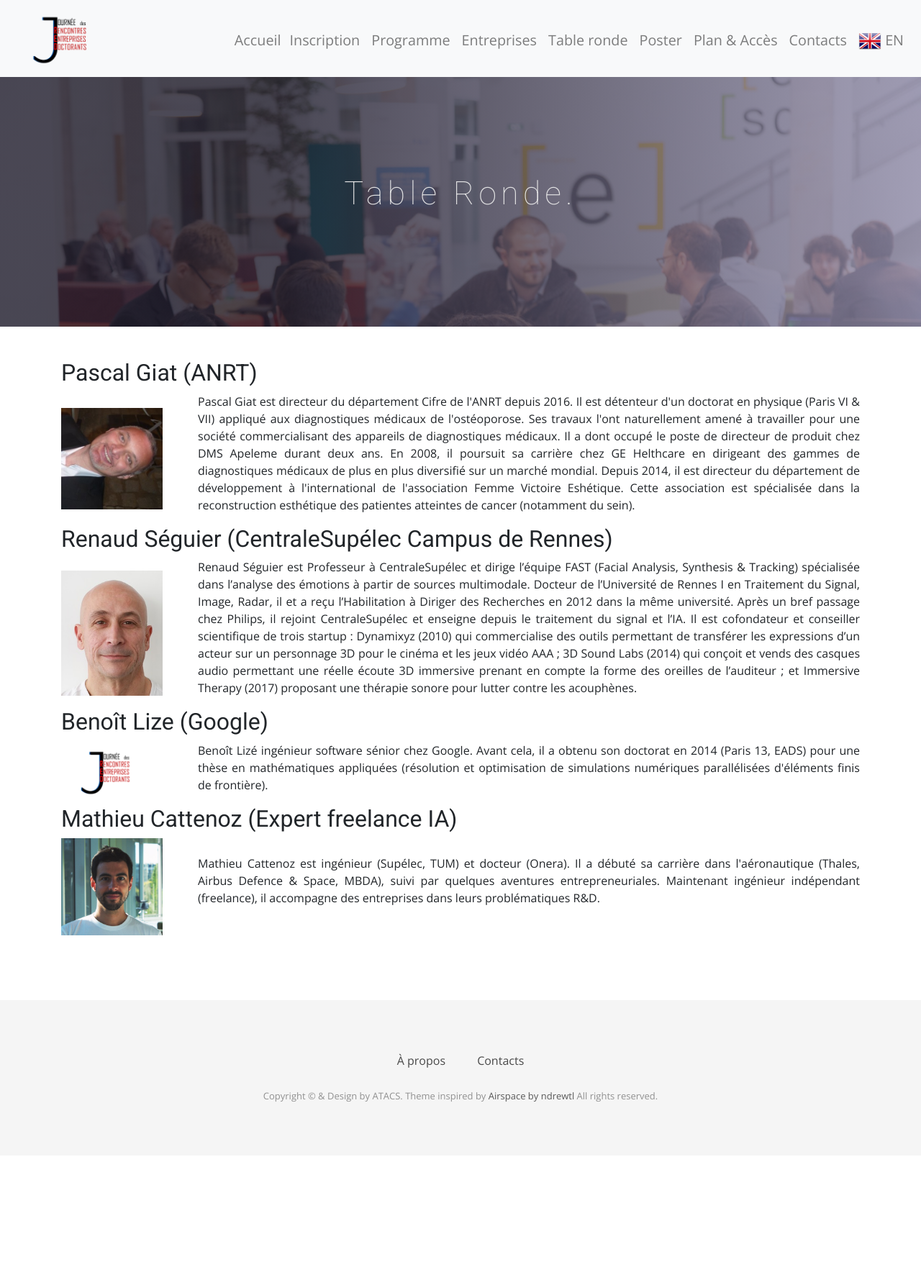
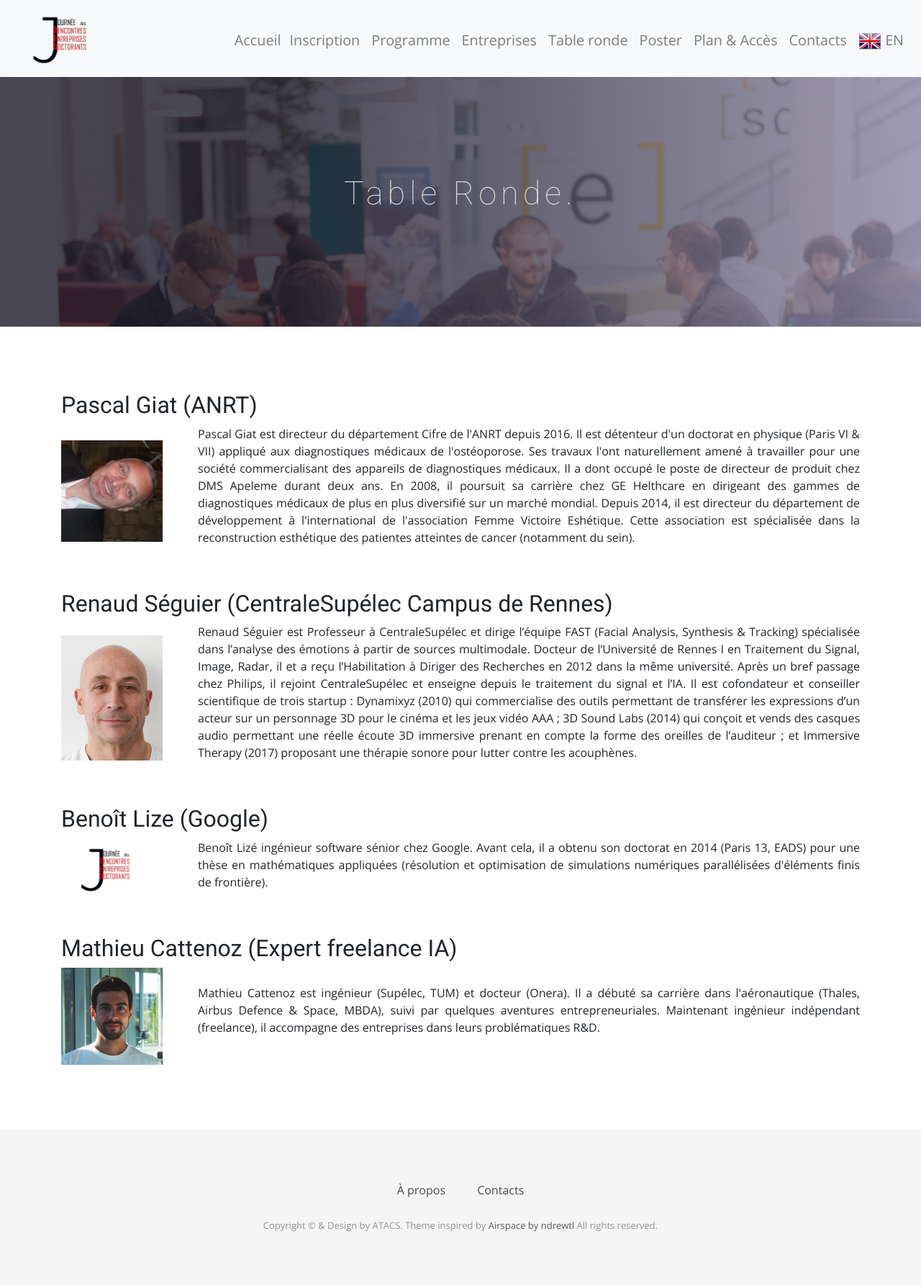
Before and after one commit to caradoc-paris-saclay/caradoc, a Jekyll site: the page built from table_ronde.html, in a window 1280 px wide. Shown: the whole page at 72% size. Built offline with Jekyll 4.4.1, drawn with Linux system fonts in a browser that asks for light colours; some web fonts are replaced; before the commit the page ends 1606 px from its top, so only the background shows below that.

Commit message:
added extra padding between blocks

```diff
--- a/assets/css/airspace.css
+++ b/assets/css/airspace.css
@@ -621,6 +621,11 @@
 #table-ronde p{
   text-align: justify;
 }
+
+#table-ronde h2{
+  padding-top: 5vh;
+}
+
 /*--
 	content Start
 --*/
```
